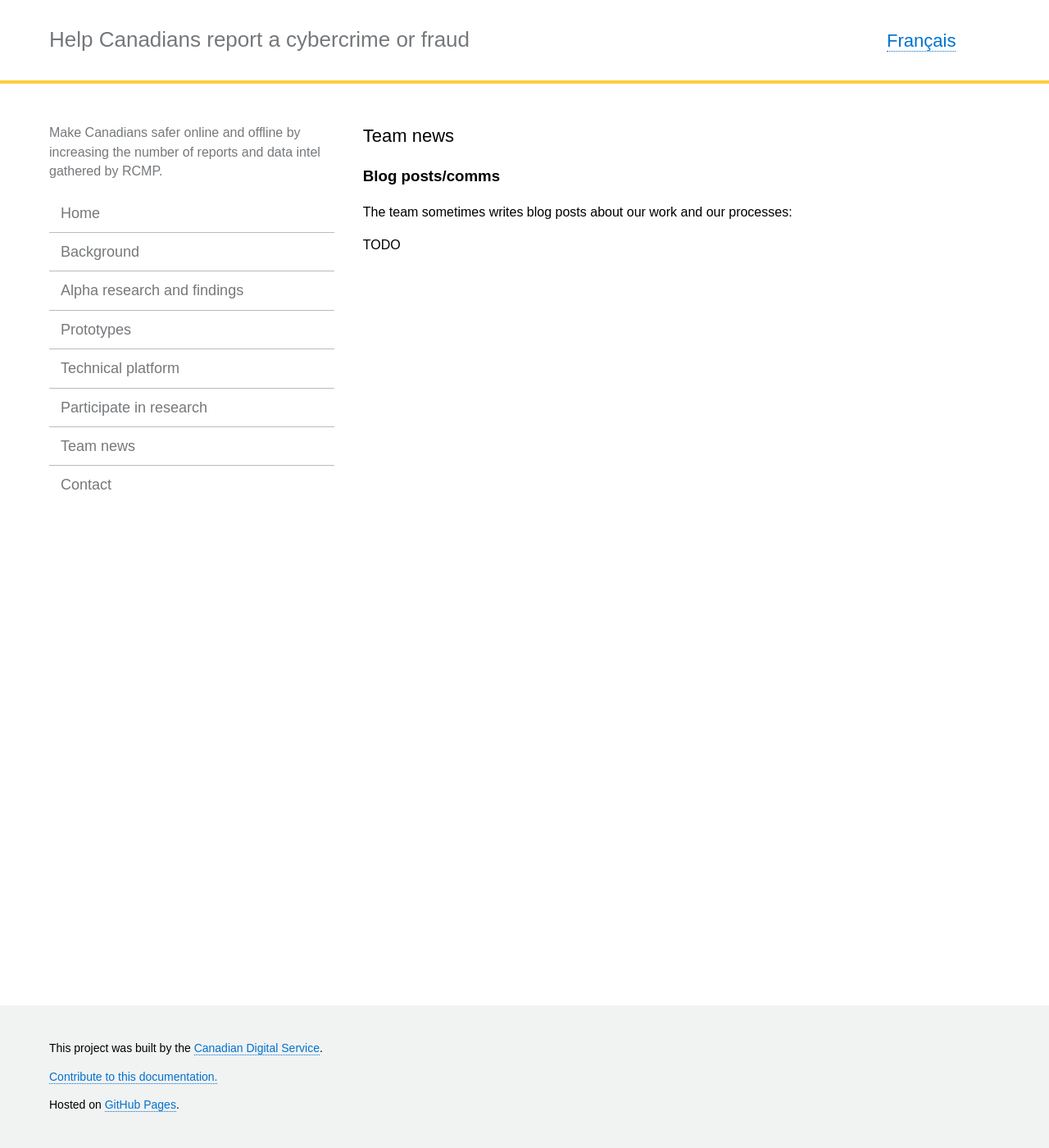
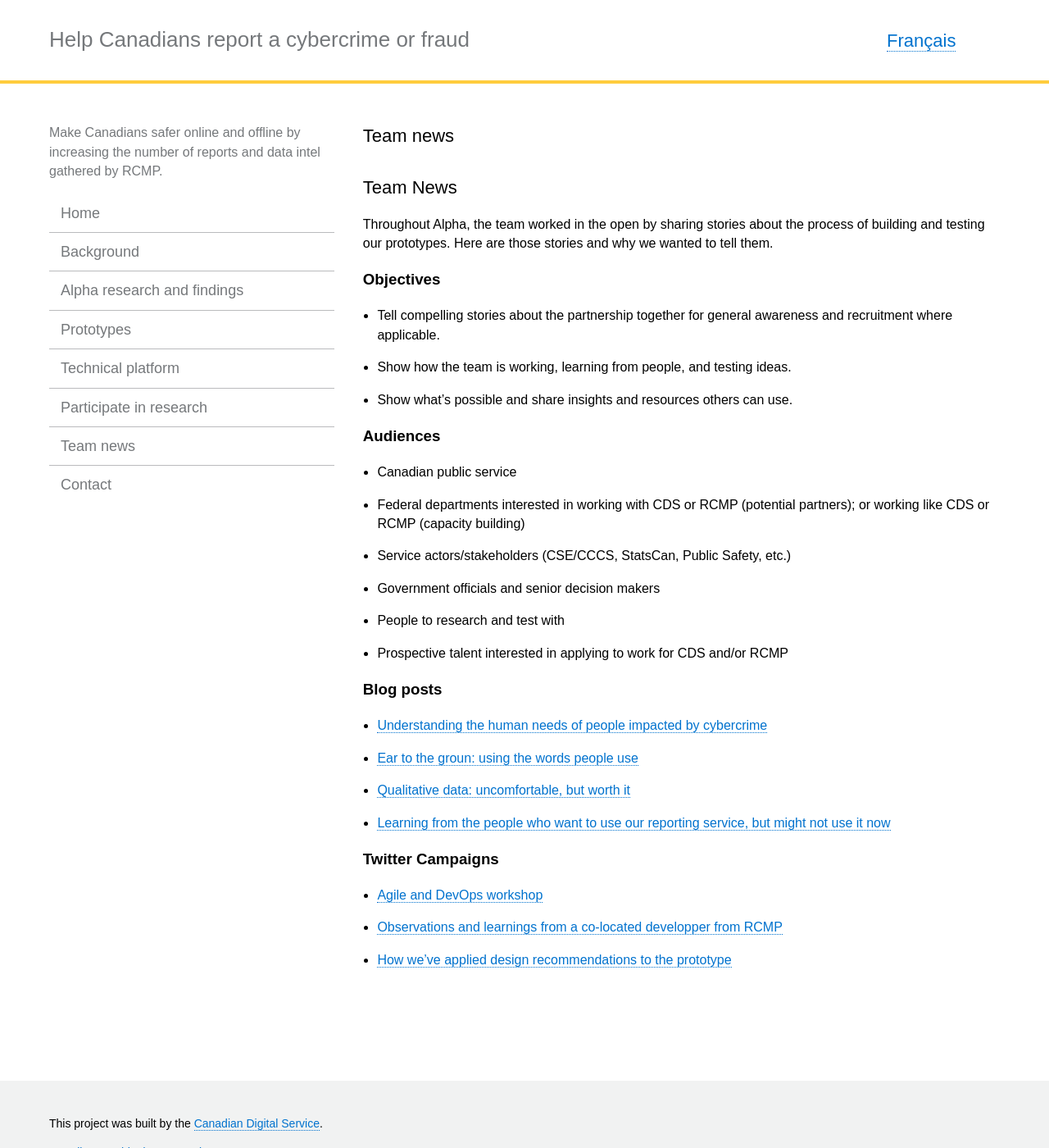
Before and after one commit to cds-snc/rcmp-report-a-cybercrime-alpha-documentation, a Jekyll site: the page built from _pages/en/team-news.md, in a window 1280 px wide and 1400 px high. Shown: the whole window at 82% size. Built offline with Jekyll 4.4.1, drawn with Linux system fonts in a browser that asks for light colours.

Commit message:
add content to team-news page
Added "what", "why", and "for whom" content to describe how we worked in the open throughout alpha.

```diff
--- a/_pages/en/team-news.md
+++ b/_pages/en/team-news.md
@@ -6,8 +6,31 @@ permalink: "/team-news/"
 trans_url: "/nouvelles-dequipe/"
 ---
 
-### Blog posts/comms
+## Team News
+Throughout Alpha, the team worked in the open by sharing stories about the process of building and testing our prototypes. Here are those stories and why we wanted to tell them.
 
-The team sometimes writes blog posts about our work and our processes:
+### Objectives
+* Tell compelling stories about the partnership together for general awareness and recruitment where applicable.
+* Show how the team is working, learning from people, and testing ideas.
+* Show what’s possible and share insights and resources others can use.
 
-TODO
+### Audiences
+* Canadian public service
+* Federal departments interested in working with CDS or RCMP (potential partners); or working like CDS or RCMP (capacity building)
+* Service actors/stakeholders (CSE/CCCS, StatsCan, Public Safety, etc.)
+* Government officials and senior decision makers
+* People to research and test with
+* Prospective talent interested in applying to work for CDS and/or RCMP
+
+
+### Blog posts
+* [Understanding the human needs of people impacted by cybercrime](https://digital.canada.ca/2019/05/06/understanding-the-human-needs-of-people-impacted-by-cybercrime/)
+* [Ear to the groun: using the words people use](https://digital.canada.ca/2019/06/06/ear-to-the-ground-using-the-words-people-use/)
+* [Qualitative data: uncomfortable, but worth it](https://digital.canada.ca/2019/07/11/qualitative-data-uncomfortable-but-worth-it/)
+* [Learning from the people who want to use our reporting service, but might not use it now](https://digital.canada.ca/2019/08/29/learning-from-the-people-who-want-to-use-our-reporting-service-but-might-not-use-it-now/)
+
+
+### Twitter Campaigns
+* [Agile and DevOps workshop](https://twitter.com/CDS_GC/status/1133728212708671488)
+* [Observations and learnings from a co-located developper from RCMP](https://twitter.com/CDS_GC/status/1139155596547170306)
+* [How we've applied design recommendations to the prototype](https://twitter.com/CDS_GC/status/1169675152000507904)
```
